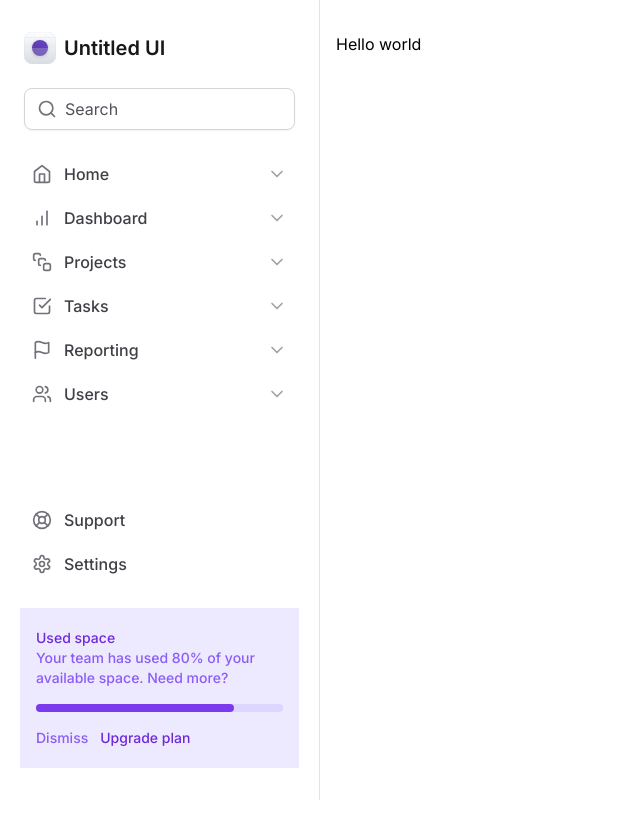
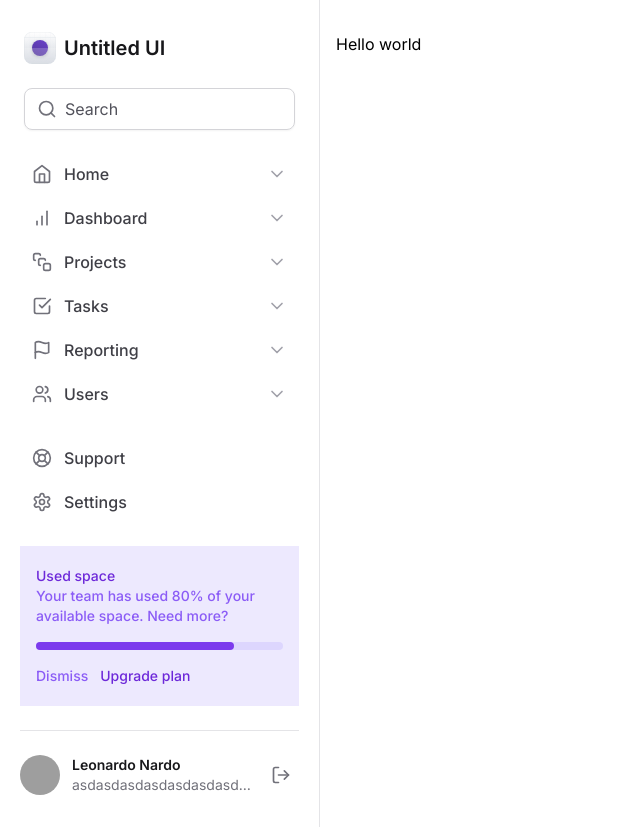
Before and after one commit to leo-the-nardo/nextjs-tailwind, a Next.js app: page / in a window 1280 px wide. Shown: the whole page, without its empty margins (0-640 px from the left). Before the commit the page ends 800 px from the top, so only its background shows below. Built offline with nearby package versions, Linux system fonts and the light colour scheme; grey boxes are pictures that could not be loaded.

Commit message:
feat: sidebar profile component

```diff
--- /dev/null
+++ b/src/components/Sidebar/Profile.tsx
@@ -0,0 +1,26 @@
+import { LogOut } from "lucide-react"
+import React from "react"
+
+type Props = {}
+
+export default function Profile({}: Props) {
+  return (
+    <div className="grid-cols-profile grid items-center gap-3">
+      <img
+        className="h-10 w-10 rounded-full"
+        src="https://github.com/leo-the-nardo.png"
+      />
+      <div className="flex flex-col truncate">
+        <p className="text-sm font-semibold text-zinc-900">Leonardo Nardo</p>
+        <p className="truncate text-sm text-zinc-500">
+          asdasdasdasdasdasdasdasdasdasdas@gmail.com
+        </p>
+      </div>
+      <button
+        className="ml-auto rounded-md p-2 hover:bg-zinc-200"
+        type="button">
+        <LogOut className="h-5 w-5 text-zinc-500" />
+      </button>
+    </div>
+  )
+}
--- a/src/components/Sidebar/index.tsx
+++ b/src/components/Sidebar/index.tsx
@@ -14,6 +14,7 @@
 import PrimaryNavItem from "./PrimaryNavItem"
 import SecondaryNavItem from "./SecondaryNavItem"
 import UsedSpaceWidget from "./UsedSpaceWidget"
+import Profile from "./Profile"
 
 type Props = {}
 
@@ -45,6 +46,10 @@
           <SecondaryNavItem icon={Settings} title="Settings" />
         </nav>
         <UsedSpaceWidget />
+
+        <div className="h-px bg-zinc-200"></div>
+
+        <Profile />
       </div>
     </aside>
   )
--- a/tailwind.config.ts
+++ b/tailwind.config.ts
@@ -9,6 +9,7 @@
     extend: {
       gridTemplateColumns: {
         app: 'minmax(18rem, 20rem) 1fr',
+        profile: 'max-content 1fr max-content'
       },
 
     }
```
